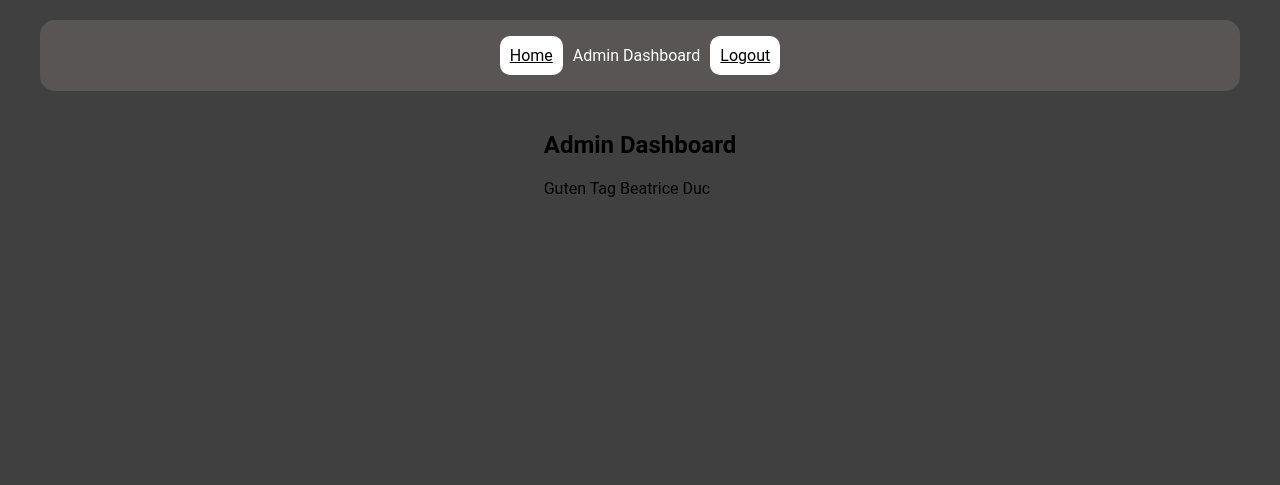
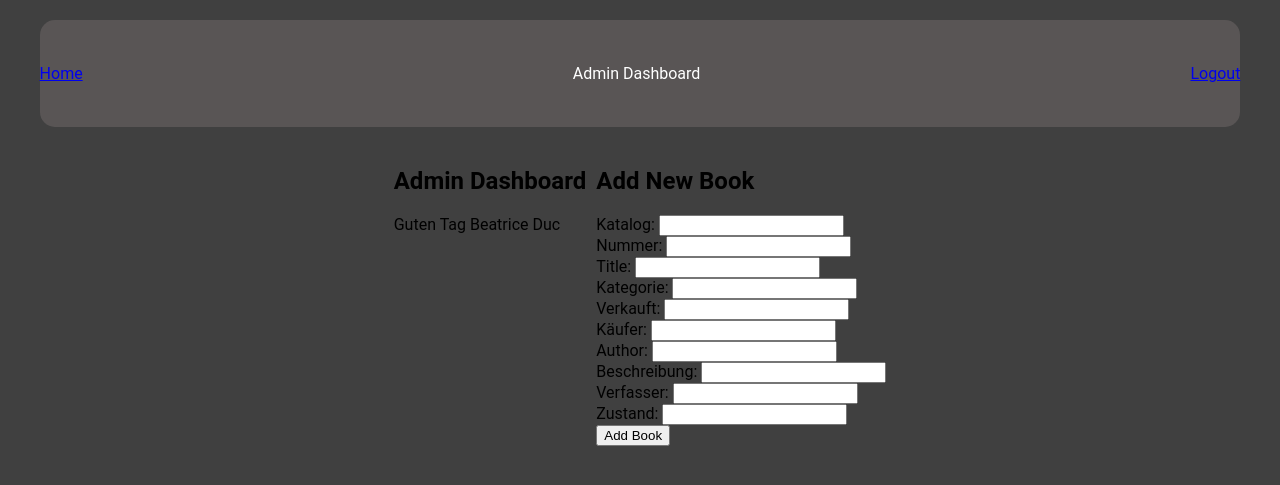
Before and after one commit to NeviSenpai111/modularbeit-322, a PHP site: page /admin_dashboard.php in a window 1280 px wide. Shown: the top 485 px of the page. Run offline with PHP 8.4, Linux system fonts and the light colour scheme; a user stored in the database is signed in; data comes from the database, SQL or seed files in the repository; style sheets or scripts are compiled from the project's sources.

Commit message:
Add book addition feature: create add_book.php for admin to insert new books

```diff
--- a/admin_dashboard.php
+++ b/admin_dashboard.php
@@ -29,25 +29,12 @@
     <title>Admin Dashboard</title>
     <meta charset="UTF-8">
     <link rel="stylesheet" href="/src/styles.css">
-    <style>
-        .flex-container {
-            display: flex;
-            justify-content: space-between;
-            align-items: center;
-        }
-
-
-
-
-    </style>
 </head>
 <body>
 <header>
-    <div class="flex-container">
-        <div><a class="login-box login-link" href="index.php">Home</a></div>
-        <div><p>Admin Dashboard</p></div>
-        <div><a class="login-link login-box" href="logout.php">Logout</a></div>
-    </div>
+    <div><a href="index.php">Home</a></div>
+    <div><p>Admin Dashboard</p></div>
+    <div><a href="logout.php">Logout</a></div>
 </header>
 
 <div class="container">
@@ -76,6 +63,23 @@
         $conn->close();
         ?>
     </div>
+
+    <div class="container-input">
+        <h2>Add New Book</h2>
+        <form method="post" action="add_book.php">
+            <label>Katalog: <input type="text" name="katalog" required></label><br>
+            <label>Nummer: <input type="text" name="nummer" required></label><br>
+            <label>Title: <input type="text" name="Title" required></label><br>
+            <label>Kategorie: <input type="text" name="kategorie" required></label><br>
+            <label>Verkauft: <input type="text" name="verkauft" required></label><br>
+            <label>Käufer: <input type="text" name="kaufer" required></label><br>
+            <label>Author: <input type="text" name="autor" required></label><br>
+            <label>Beschreibung: <input type="text" name="Beschreibung" required></label><br>
+            <label>Verfasser: <input type="text" name="verfasser" required></label><br>
+            <label>Zustand: <input type="text" name="zustand" required></label><br>
+            <button type="submit">Add Book</button>
+        </form>
+    </div>
 </div>
 </body>
 </html>
--- a/index.php
+++ b/index.php
@@ -43,6 +43,8 @@
     <link rel="stylesheet" href="/src/styles.css">
 </head>
 <body>
+<div class="header-container">
+    <img src="bilder/Quill_of_Alzuhod.png" class="logo" alt="">
     <header>
         <p>Bücher</p>
         <?php if (isset($_SESSION['admin'])): ?>
@@ -51,6 +53,7 @@
             <a class="login-box login-link" href="login.php">Login</a>
         <?php endif; ?>
     </header>
+</div>
 <div class="container">
     <div class="container-input">
         <form method="get" action="index.php">
--- a/src/styles.css
+++ b/src/styles.css
@@ -29,20 +29,36 @@
 
 header {
     display: flex;
-    justify-content: center; /* Center the text horizontally */
     align-items: center; /* Center the text vertically */
     width: 95%;
+    height: 75px;
     margin: 20px auto;
     background-color: rgba(117, 110, 110, 0.47);
     color: white;
     padding: 1em 0;
     border-radius: 15px;
     position: relative;
+    justify-content: space-between;
+}
+
+.header-container {
+    display: flex;
+    align-items: center;
+    justify-content: flex-start;
+}
+
+.logo {
+    margin-right: 0; /* Adjust the space between the logo and the header */
+    width: 100px; /* Adjust the width as needed */
+    height: 75px; /* Maintain aspect ratio */
+    object-fit: contain; /* Ensure the image fits within the specified dimensions */
 }
 
 header p {
     margin: 0; /* Remove any default margin */
     padding: 10px;
+    text-align: center;
+    flex-grow: 1;
 }
 
 .login-link {
@@ -118,6 +134,7 @@
     background-color: rgb(255, 255, 255);
     border-radius: 10px;
     color: black;
+    position: absolute;
 }
 
 .login-box hover {
@@ -150,3 +167,9 @@
     background-color: #333;
     color: #fff;
 }
+
+.flex-container {
+    display: flex;
+    justify-content: space-between;
+    align-items: center;
+}
```
Also changed, not shown: add_book.php (added, +38 -0 lines), bilder/Quill_of_Alzuhod.png (added). Lines whose indentation alone changed are shown as unchanged.
